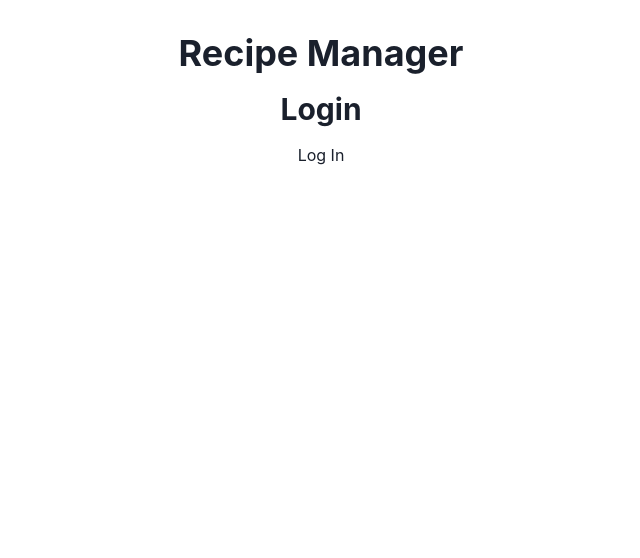
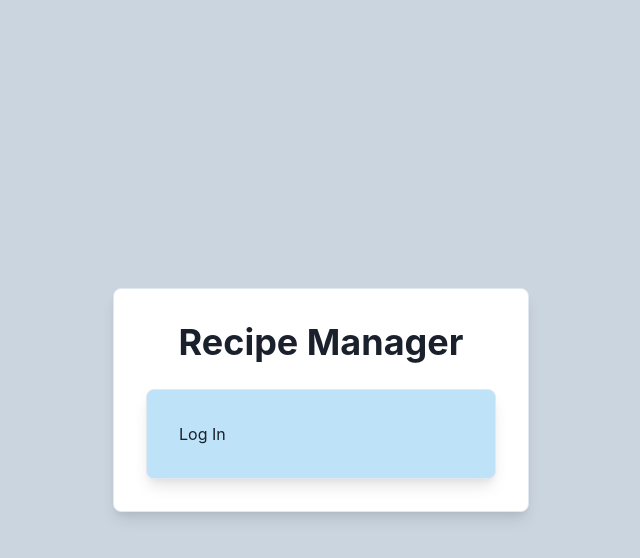
Before and after one commit to James-J-Barry/HopHacks24, a React (Vite) app in the folder recipe-scraping-project/: page / in a window 1280 px wide. Shown: the top 558 px of the page, without its empty margins (319-959 px from the left). Built offline with nearby package versions, Linux system fonts and the light colour scheme.

Commit message:
ui changes

```diff
--- a/recipe-scraping-project/src/components/auth-login-component.tsx
+++ b/recipe-scraping-project/src/components/auth-login-component.tsx
@@ -1,9 +1,37 @@
 import { useAuth0 } from "@auth0/auth0-react";
+import {
+  Box,
+  Heading,
+  VStack,
+  Alert,
+  AlertIcon,
+  Spinner,
+  Flex,
+  Container,
+  Center,
+  FormControl,
+  FormLabel,
+  Input,
+  Button,
+
+} from "@chakra-ui/react";
 
 const AuthLogin = () => {
   const { loginWithRedirect } = useAuth0();
 
-  return <button onClick={() => loginWithRedirect()}>Log In</button>;
+  return (
+    <Box
+      p={8}
+      borderWidth={1}
+      borderRadius="lg"
+      boxShadow="lg"
+      w="100%"
+      backgroundColor={"blue.100"}
+      >
+      <button onClick={() => loginWithRedirect()}>Log In</button>
+    </Box>
+
+  );
 };
 
 export default AuthLogin;
--- a/recipe-scraping-project/src/components/auth-logout-component.tsx
+++ b/recipe-scraping-project/src/components/auth-logout-component.tsx
@@ -1,12 +1,37 @@
 import { useAuth0 } from "@auth0/auth0-react";
+import {
+  Box,
+  Heading,
+  VStack,
+  Alert,
+  AlertIcon,
+  Spinner,
+  Flex,
+  Container,
+  Center,
+  FormControl,
+  FormLabel,
+  Input,
+  Button,
+
+} from "@chakra-ui/react";
 
 const AuthLogout = () => {
   const { logout } = useAuth0();
 
   return (
-    <button onClick={() => logout({ logoutParams: { returnTo: window.location.origin } })}>
-      Log Out
-    </button>
+    <Box
+      p={8}
+      borderWidth={1}
+      borderRadius="lg"
+      boxShadow="lg"
+      w="100%"
+      backgroundColor={"blue.100"}
+      >
+        <button onClick={() => logout({ logoutParams: { returnTo: window.location.origin } })}>
+        Log Out
+        </button>
+      </Box>
   );
 };
 
--- a/recipe-scraping-project/src/pages/login-page.tsx
+++ b/recipe-scraping-project/src/pages/login-page.tsx
@@ -8,6 +8,14 @@ import {
     Alert,
     AlertIcon,
     Spinner,
+    Flex,
+    Container,
+    Center,
+    FormControl,
+    FormLabel,
+    Input,
+    Button,
+
 } from "@chakra-ui/react";
 import ProfileComponent from "../components/auth-profile-component";
 import LoginButton from "../components/auth-login-component";
@@ -27,30 +35,27 @@ const LoginPage: React.FC = () => {
     }
 
     return (
-        <Box maxW="sm" mx="auto" mt="8">
-            <VStack spacing={4} align="stretch">
-                <Heading as="h1" size="xl" textAlign="center">
-                    Recipe Manager
-                </Heading>
-                <Heading as="h2" size="lg" textAlign="center">
-                    Login
-                </Heading>
-                {error && (
-                    <Alert status="error">
-                        <AlertIcon />
-                        {error.message}
-                    </Alert>
-                )}
-                {isAuthenticated ? (
-                    <>
-                        <ProfileComponent />
-                        <LogoutButton />
-                    </>
-                ) : (
+        <Flex minH="100vh" align="center" justify="center" bg="gray.300">
+            <Container maxW="md" centerContent>
+                <Box
+                    p={8}
+                    borderWidth={1}
+                    borderRadius="lg"
+                    boxShadow="lg"
+                    w="100%"
+                    backgroundColor={"white"}
+                >
+                    <Center mb={6}>
+                        <Heading>Recipe Manager</Heading>
+                    </Center>
+                    <Heading as="h2" size="lg" mb={6} textAlign="center">
+                    </Heading>
+
                     <LoginButton />
-                )}
-            </VStack>
-        </Box>
+
+                </Box>
+            </Container>
+        </Flex>
     );
 };
 
```
Also changed, not shown: recipe-scraping-project/src/main.tsx (+16 -3 lines).
